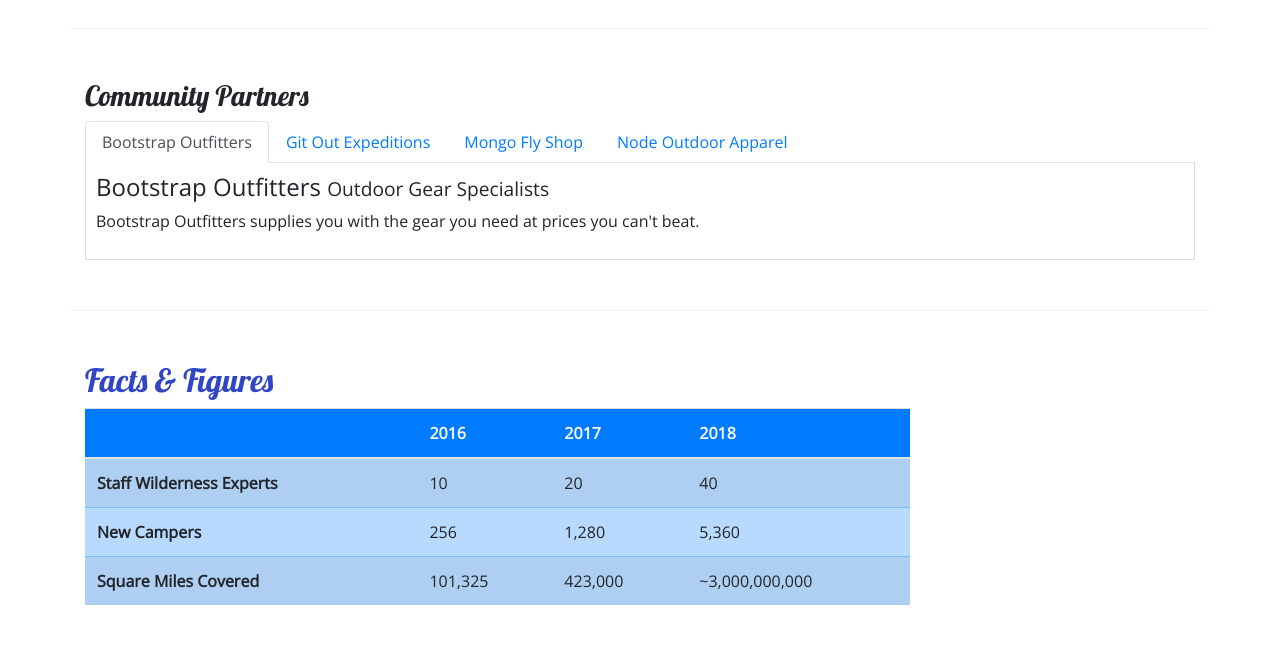
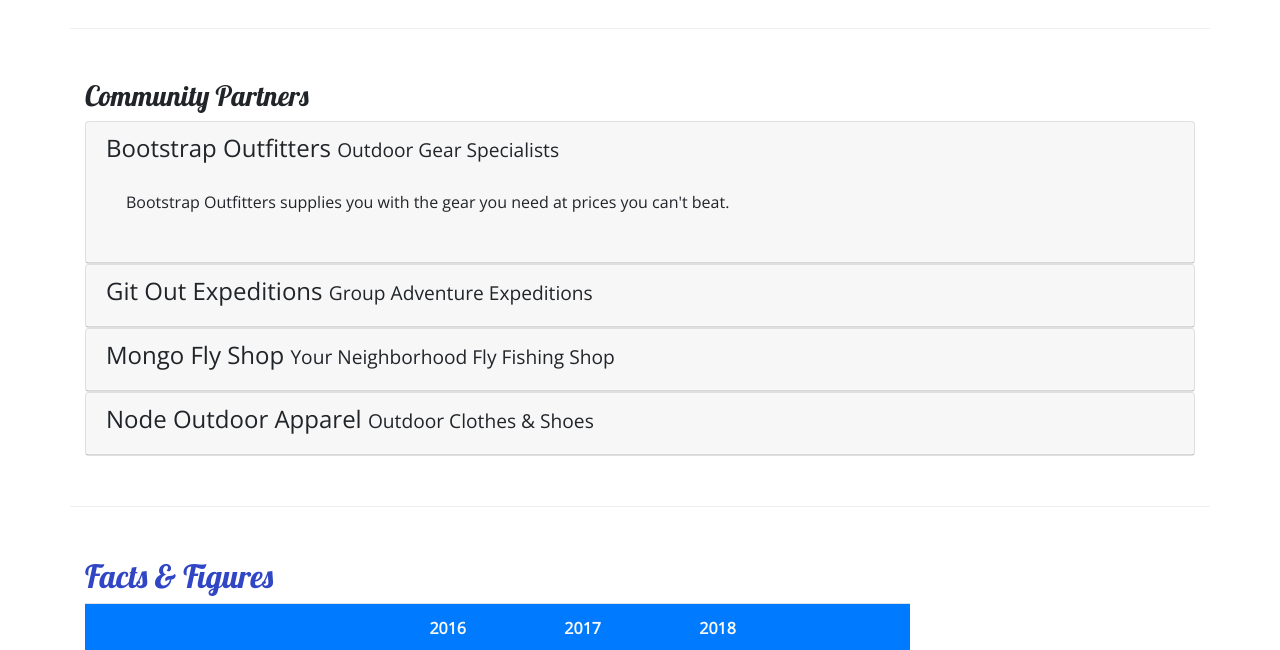
Before and after one commit to olaleywo/nucamp-bootstrap, a website: page aboutus.html in a window 1280 px wide. Shown: the part 800-1450 px from the top of the page. Drawn offline with nearby package versions, Linux system fonts and the light colour scheme.

Commit message:
Accordion

```diff
--- a/CSS/styles.css
+++ b/CSS/styles.css
@@ -35,9 +35,3 @@ header h2 {
 .navbar {
     background-color: #901CAD;
 }
-
-.tab-content {
-    border: 1px solid #DDD;
-    border-top: none;
-    padding: 10px;
-}
--- a/aboutus.html
+++ b/aboutus.html
@@ -102,36 +102,62 @@
         <div class="row row-content">
             <div class="col">
                 <h3>Community Partners</h3>
-                <ul class="nav nav-tabs">
-                    <li class="nav-item">
-                        <a class="nav-link active" href="#bootstrap" role="tab" data-toggle="tab">Bootstrap Outfitters</a>
-                    </li>
-                    <li class="nav-item">
-                        <a class="nav-link" href="#git" role="tab" data-toggle="tab">Git Out Expeditions</a>
-                    </li>
-                    <li class="nav-item">
-                        <a class="nav-link" href="#mongo" role="tab" data-toggle="tab">Mongo Fly Shop</a>
-                    </li>
-                    <li class="nav-item">
-                        <a class="nav-link" href="#node" role="tab" data-toggle="tab">Node Outdoor Apparel</a>
-                    </li>
-                </ul>
-                <div class="tab-content">
-                    <div role="tabpanel" class="tab-pane fade show active" id="bootstrap">
-                        <h4>Bootstrap Outfitters <small>Outdoor Gear Specialists</small></h4>
-                        <p class="d-none d-sm-block">Bootstrap Outfitters supplies you with the gear you need at prices you can't beat.</p>
+                <div id="accordion">
+                    <div class="card">
+                        <div role="tab" class="card-header">
+                            <h4>
+                                <a data-toggle="collapse" data-target="#bootstrap">
+                                    Bootstrap Outfitters <small>Outdoor Gear Specialists</small>
+                                </a>
+                            </h4>
+                            <div class="collapse show" id="bootstrap" data-parent="#accordion">
+                                <div class="card-body">
+                                    <p class="d-none d-sm-block">Bootstrap Outfitters supplies you with the gear you need at prices you can't beat.</p>
+                                </div>
+                            </div>
+                        </div>
                     </div>
-                    <div role="tabpanel" class="tab-pane fade" id="git">
-                        <h4>Git Out Expeditions <small>Group Adventure Expeditions</small></h4>
-                        <p class="d-none d-sm-block">Join Git Out Expeditions to explore new horizons with a group of other adventurers!</p>
+                    <div class="card">
+                        <div role="tab" class="card-header">
+                            <h4>
+                                <a class="collapsed" data-toggle="collapse" data-target="#git">
+                                    Git Out Expeditions <small>Group Adventure Expeditions</small>
+                                </a>
+                            </h4>
+                            <div class="collapse" id="git" data-parent="#accordion">
+                                <div class="card-body">
+                                    <p class="d-none d-sm-block">Join Git Out Expeditions to explore new horizons with a group of other adventurers!</p>
+                               </div>
+                            </div>
+                        </div>
                     </div>
-                    <div role="tabpanel" class="tab-pane fade" id="mongo">
-                        <h4>Mongo Fly Shop <small>Your Neighborhood Fly Fishing Shop.</small></h4>
-                        <p class="d-none d-sm-block">Need a new fishing pole, a tacklebox, or flies of all kinds? Stop by Mongo Fly Shop.</p>
+                    <div class="card">
+                        <div role="tab" class="card-header">
+                            <h4>
+                                <a class="collapsed" data-toggle="collapse" data-target="#mongo">
+                                    Mongo Fly Shop <small>Your Neighborhood Fly Fishing Shop</small>
+                                </a>
+                            </h4>
+                            <div class="collapse" id="mongo" data-parent="#accordion">
+                                <div class="card-body">
+                                    <p class="d-none d-sm-block">Need a new fishing pole, a tacklebox, or flies of all kinds? Stop by Mongo Fly Shop.</p>
+                                </div>
+                            </div>
+                        </div>
                     </div>
-                    <div role="tabpanel" class="tab-pane fade" id="node">
-                        <h4>Node Outdoor Apparel <small>Outdoor Clothes & Shoes</small></h4>
-                        <p class="d-none d-sm-block">From polar fleeces to swimsuits, hiking boots to waders, a visit to Node will be sure to get you covered.</p>
+                    <div class="card">
+                        <div role="tab" class="card-header">
+                            <h4>
+                                <a class="collapsed" data-toggle="collapse" data-target="#node">
+                                    Node Outdoor Apparel <small>Outdoor Clothes & Shoes</small>
+                                </a>
+                            </h4>
+                            <div class="collapse" id="node" data-parent="#accordion">
+                                <div class="card-body">
+                                    <p class="d-none d-sm-block">From polar fleeces to swimsuits, hiking boots to waders, a visit to Node will be sure to get you covered.</p>
+                                </div>
+                            </div>
+                        </div>
                     </div>
                 </div>
             </div>
```
